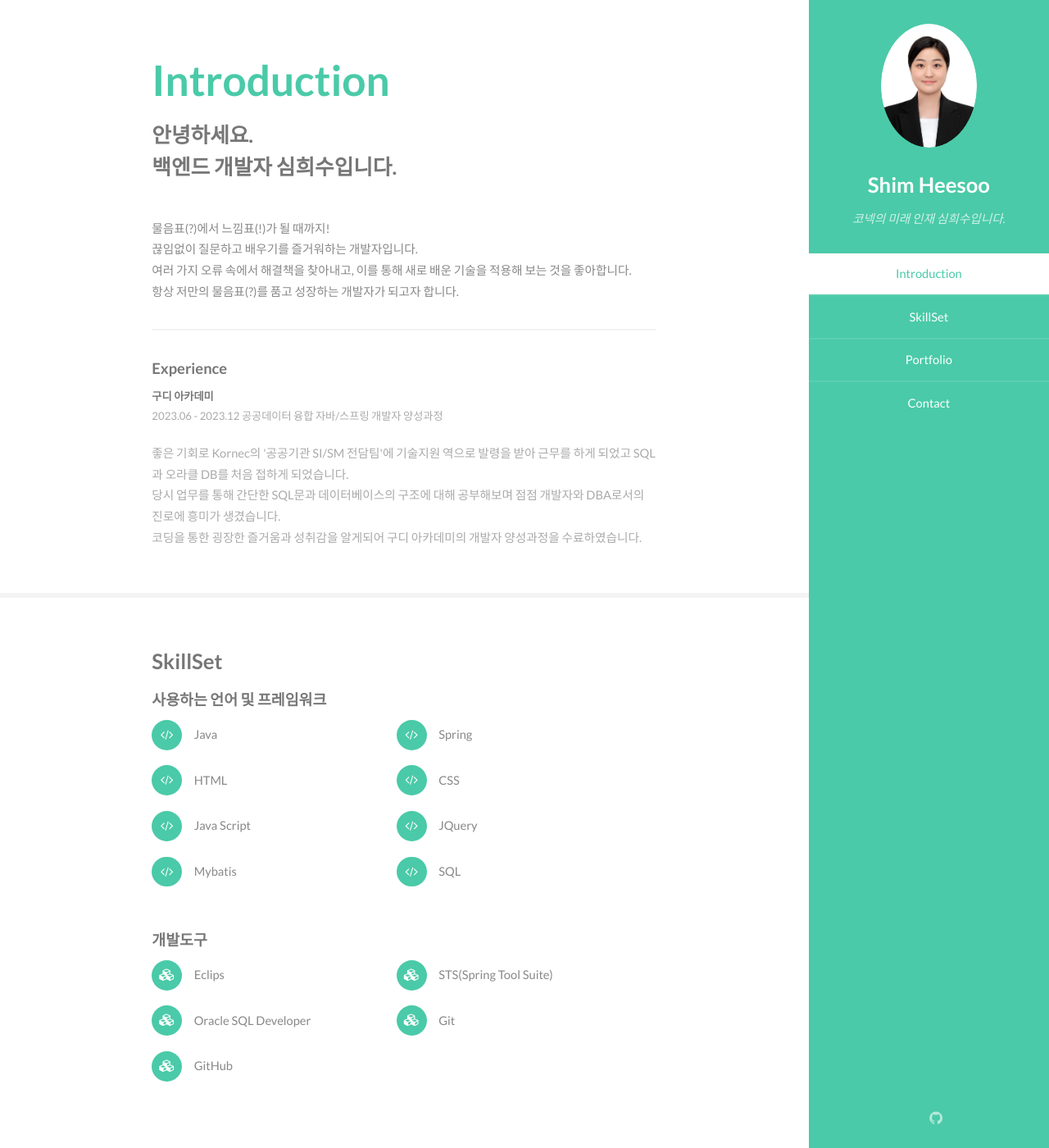
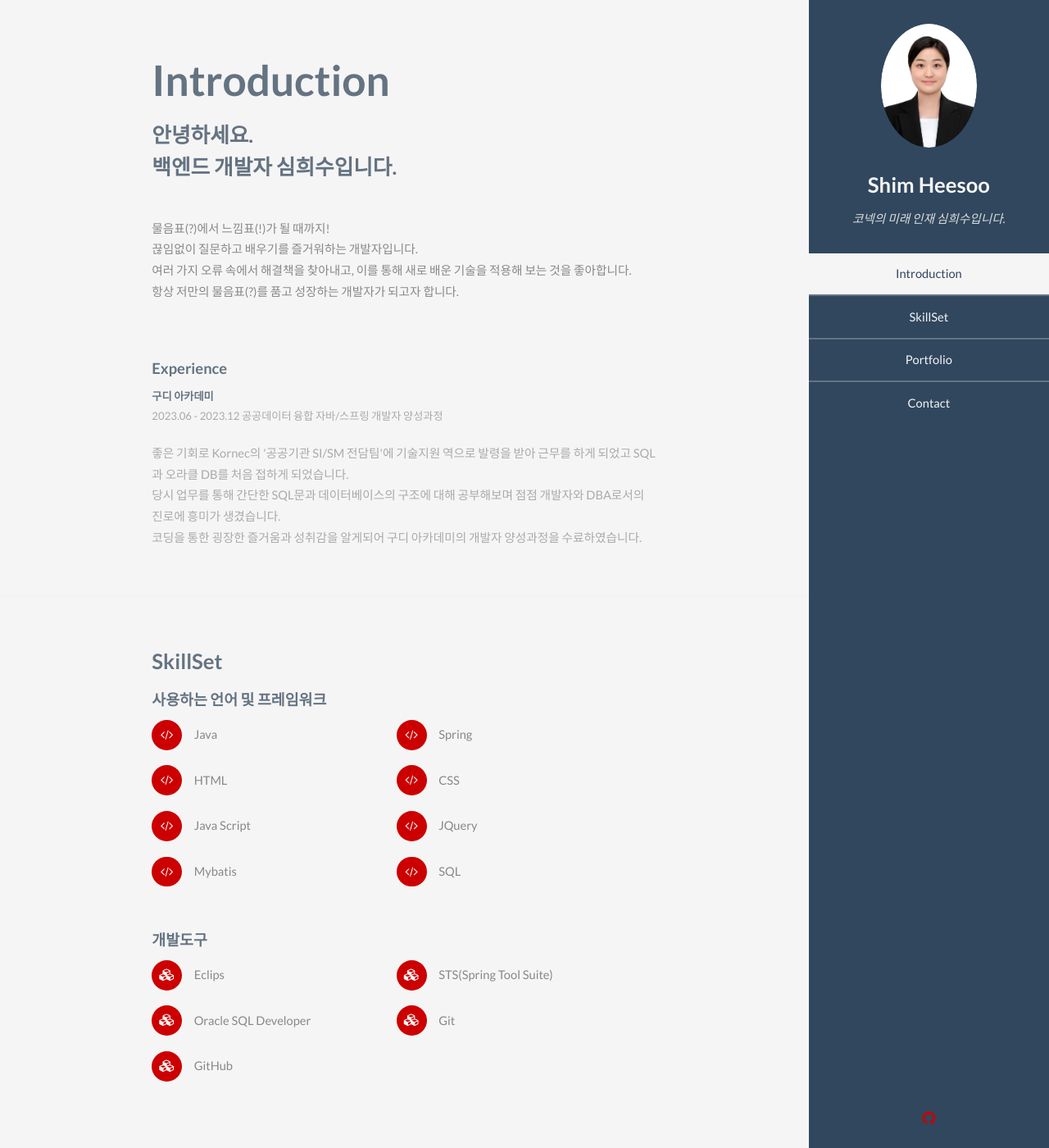
Before and after one commit to CHeessoo/CHeessoo.github.io, a Jekyll site: the page built from index.html, in a window 1280 px wide and 1400 px high. Shown: the whole window at 82% size. Built offline with Jekyll 4.4.1, drawn with Linux system fonts in a browser that asks for light colours.

Commit message:
Fix background color

```diff
--- a/_includes/header.html
+++ b/_includes/header.html
@@ -15,8 +15,7 @@
         </nav>
         <footer>
             <ul class="icons">
-                <li><a href="https://velog.io/@gabriela/series" class="icon brands fa-vimeo"><span class="label">Velog</span></a></li>
-                <li><a href="https://github.com/CHeessoo" class="icon brands fa-github"><span class="label">Github</span></a></li>
+              <li><a href="https://github.com/CHeessoo" class="icon brands fa-github"><span class="label">Github</span></a></li>
             </ul>
         </footer>
     </section>
--- a/css/style.css
+++ b/css/style.css
@@ -11,7 +11,7 @@
 /* Basic */
 
 	body {
-		background: #fff;
+		background: #F6F5F5;
 	}
 
 	body, input, select, textarea {
@@ -35,7 +35,7 @@
 
 		a:hover {
 			border-bottom-color: transparent;
-			color: #4acaa8 !important;
+			color: #30475E !important;
 		}
 
 	strong, b {
@@ -52,7 +52,7 @@
 	}
 
 	h1, h2, h3, h4, h5, h6 {
-		color: #777;
+		color: #647382;
 		font-weight: 700;
 		line-height: 1em;
 		margin: 0 0 0.5625em 0;
@@ -195,12 +195,12 @@
 	}
 
 	header.major h2 {
-		color: #4acaa8;
+		color: #647382;
 		font-size: 3.5em;
 	}
 
 		header.major h2 + p {
-			color: #777;
+			color: #647382;
 			font-size: 1.75em;
 			font-weight: 700;
 			margin-top: -0.75em;
@@ -213,7 +213,7 @@
 	}
 
 	label {
-		color: #777;
+		color: #647382;
 		display: block;
 		font-size: 0.9em;
 		font-weight: 700;
@@ -259,7 +259,7 @@
 		input[type="email"]:focus,
 		select:focus,
 		textarea:focus {
-			border-color: #4acaa8;
+			border-color: #30475E;
 		}
 
 	.select-wrapper {
@@ -346,7 +346,7 @@
 
 			input[type="checkbox"] + label:before,
 			input[type="radio"] + label:before {
-				background: #fafafa;
+				background: #F6F5F5;
 				border-radius: 5px;
 				border: solid 2px #e4e4e4;
 				content: '';
@@ -364,22 +364,11 @@
 		input[type="radio"]:checked + label:before {
 			background: #989898;
 			border-color: #989898;
-			color: #ffffff;
+			color: #F6F5F5;
 			content: '\f00c';
 		}
 
-		input[type="checkbox"]:focus + label:before,
-		input[type="radio"]:focus + label:before {
-			border-color: #4acaa8;
-		}
 
-	input[type="checkbox"] + label:before {
-		border-radius: 5px;
-	}
-
-	input[type="radio"] + label:before {
-		border-radius: 100%;
-	}
 
 	::-webkit-input-placeholder {
 		color: #aaa !important;
@@ -562,9 +551,9 @@
 				}
 
 				ul.feature-icons li:before {
-					background: #4acaa8;
+					background: #cc0000;
 					border-radius: 100%;
-					color: #ffffff;
+					color: #F6F5F5;
 					display: block;
 					height: 2.5em;
 					left: 0;
@@ -752,7 +741,7 @@
 		background-color: #989898;
 		border-radius: 5px;
 		border: 0;
-		color: #ffffff !important;
+		color: #F6F5F5 !important;
 		cursor: pointer;
 		display: inline-block;
 		font-weight: 700;
@@ -847,42 +836,6 @@
 				color: #aaa;
 			}
 
-		input[type="submit"].special,
-		input[type="reset"].special,
-		input[type="button"].special,
-		.button.special {
-			background-color: #4acaa8;
-			color: #ffffff !important;
-		}
-
-			input[type="submit"].special:hover,
-			input[type="reset"].special:hover,
-			input[type="button"].special:hover,
-			.button.special:hover {
-				background-color: #5ed0b1;
-			}
-
-			input[type="submit"].special:active,
-			input[type="reset"].special:active,
-			input[type="button"].special:active,
-			.button.special:active {
-				background-color: #39c29d;
-			}
-
-		input[type="submit"].disabled, input[type="submit"]:disabled,
-		input[type="reset"].disabled,
-		input[type="reset"]:disabled,
-		input[type="button"].disabled,
-		input[type="button"]:disabled,
-		.button.disabled,
-		.button:disabled {
-			background-color: #888 !important;
-			box-shadow: inset 0 -0.15em 0 0 rgba(0, 0, 0, 0.15);
-			color: #fff !important;
-			cursor: default;
-			opacity: 0.25;
-		}
-
 /* Features */
 
 	.features article {
@@ -932,8 +885,8 @@
 /* Header */
 
 	#header {
-		background: #4acaa8;
-		color: #d1f1e9;
+		background: #30475E;
+		color: #647382;
 		height: 100%;
 		position: fixed;
 		text-align: center;
@@ -943,23 +896,23 @@
 	}
 
 		#header h1, #header h2, #header h3, #header h4, #header h5, #header h6 {
-			color: #ffffff;
+			color: #F6F5F5;
 		}
 
 			#header h1 a, #header h2 a, #header h3 a, #header h4 a, #header h5 a, #header h6 a {
-				color: #ffffff;
+				color: #F6F5F5;
 			}
 
 		#header header p {
-			color: #b6e9dc;
+			color: #F6F5F5;
 		}
 
 		#header a {
-			color: #d1f1e9;
+			color: #F6F5F5;
 		}
 
 			#header a:hover {
-				color: #ffffff !important;
+				color: #30475E !important;
 			}
 
 		#header > header {
@@ -978,7 +931,7 @@
 			}
 
 			#header > header p {
-				color: #d1f1e9;
+				color: #DDDDDD;
 				font-style: italic;
 				margin: 1em 0 0 0;
 			}
@@ -996,7 +949,7 @@
 			}
 
 				#header > footer .icons li a {
-					color: #b6e9dc;
+					color: #cc0000;
 				}
 
 		#header > nav ul {
@@ -1006,7 +959,7 @@
 		}
 
 			#header > nav ul li {
-				border-top: solid 2px #5ccfb0;
+				border-top: solid 2px #647382;
 				display: block;
 				padding: 0;
 			}
@@ -1018,15 +971,15 @@
 					-ms-transition: none;
 					transition: none;
 					border: 0;
-					color: #ffffff !important;
+					color: #F6F5F5 !important;
 					display: block;
 					padding: 0.85em 0;
 					text-decoration: none;
 				}
 
 					#header > nav ul li a.active, #header > nav ul li .cc-active {
-						background: #fff;
-						color: #4acaa8 !important;
+						background: #F6F5F5;
+						color: #30475E !important;
 					}
 
 				#header > nav ul li:first-child {
@@ -1036,7 +989,7 @@
 /* Wrapper */
 
 	#wrapper {
-		background: #fff;
+		background: #F6F5F5;
 		padding-right: 23em;
 	}
 
@@ -1071,7 +1024,7 @@
 /* Footer */
 
 	#footer {
-		background: #fafafa;
+		background: #F6F5F5;
 		border-top: 0;
 		color: #c0c0c0;
 		overflow: hidden;
```
Also changed, not shown: css/font-awesome.min.css.
